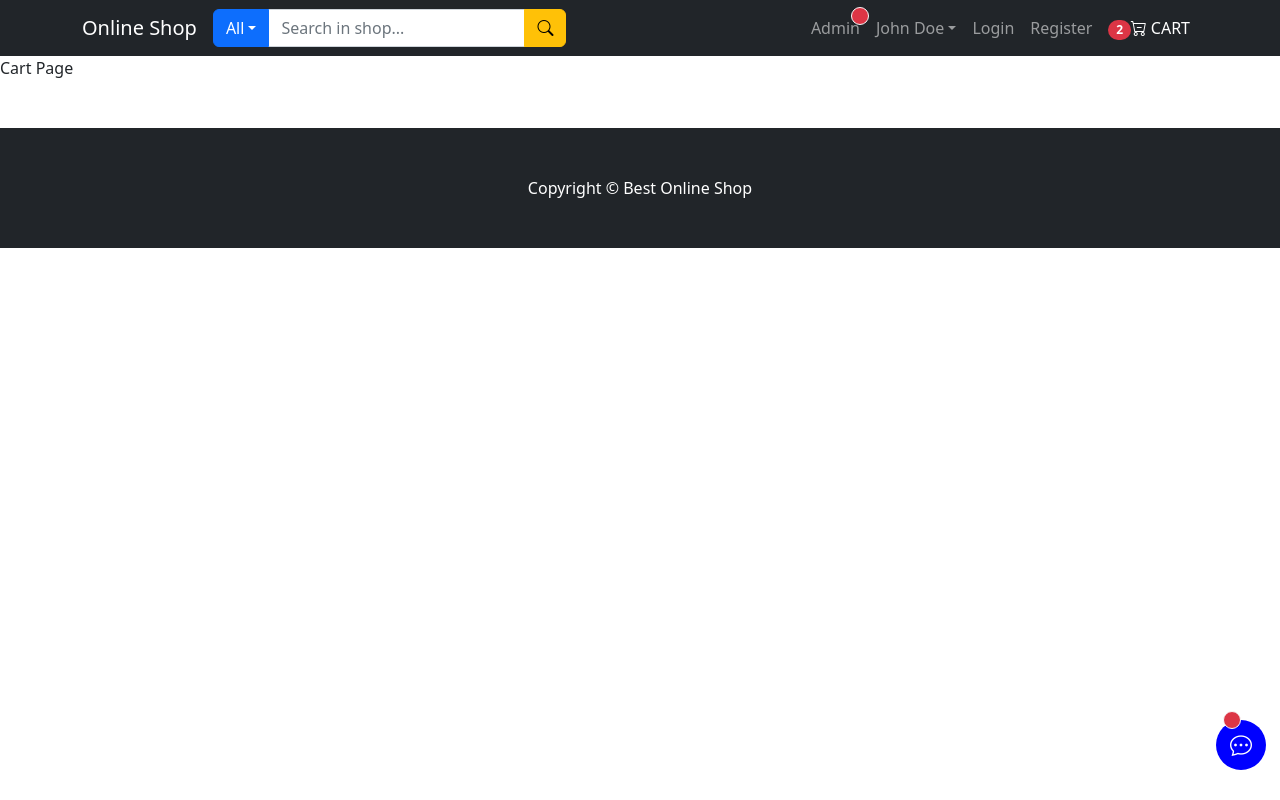
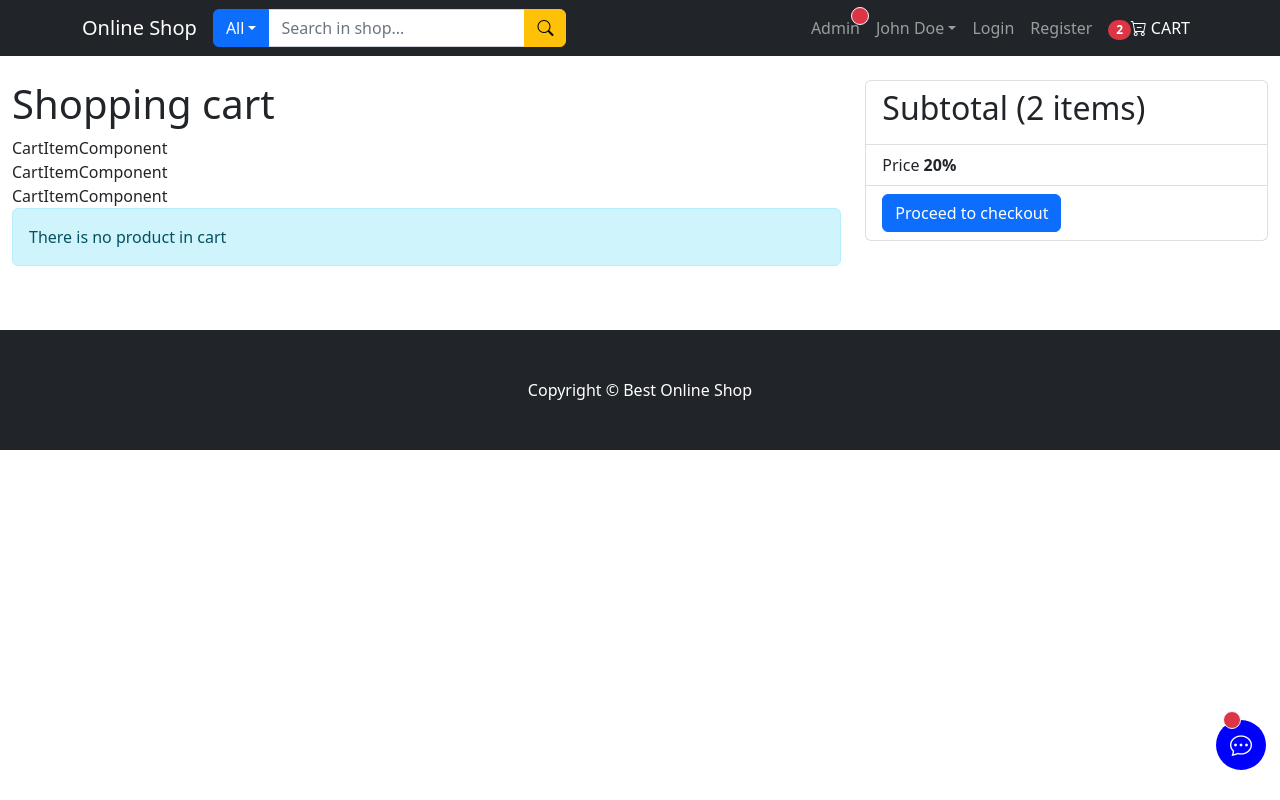
Before and after one commit to ArifBabayev05/ECommerce-MERN, a React (Create React App) app: page /cart in a window 1280 px wide. Built offline with nearby package versions, Linux system fonts and the light colour scheme.

Commit message:
Cart Page

```diff
--- a/src/pages/CartPage.js
+++ b/src/pages/CartPage.js
@@ -1,5 +1,36 @@
-const CartPage = () =>{
-    return <p>Cart Page</p>
+import { Alert, Button, Col, Container, ListGroup, Row } from "react-bootstrap"
+import { LinkContainer } from "react-router-bootstrap"
+
+const CartPage = () => {
+    return (
+        <Container fluid>
+            <Row className='mt-4'>
+                <Col md={8}>
+                    <h1>Shopping cart</h1>
+                    {Array.from({ length: 3 }).map((item) => (
+                        <>
+                            CartItemComponent <br />
+                        </>
+                    ))}
+                    <Alert variant="info">There is no product in cart</Alert>
+                </Col>
+                <Col md={4}>
+                    <ListGroup>
+                        <ListGroup.Item>
+                            <h2>Subtotal (2 items)</h2>
+                        </ListGroup.Item>
+                        <ListGroup.Item>
+                            Price <span className="fw-bold">20%</span>
+                        </ListGroup.Item>
+                        <ListGroup.Item>
+                            <LinkContainer to="/user/order-details">
+                                <Button type='button'>Proceed to checkout</Button>
+                            </LinkContainer>
+                        </ListGroup.Item>
+                    </ListGroup>
+                </Col>
+            </Row>
+        </Container>)
 }
 
 export default CartPage
```
